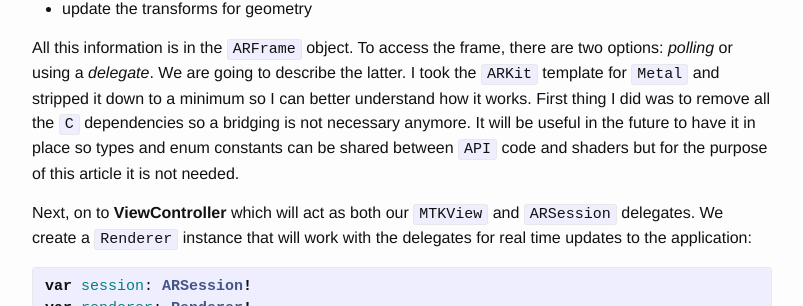
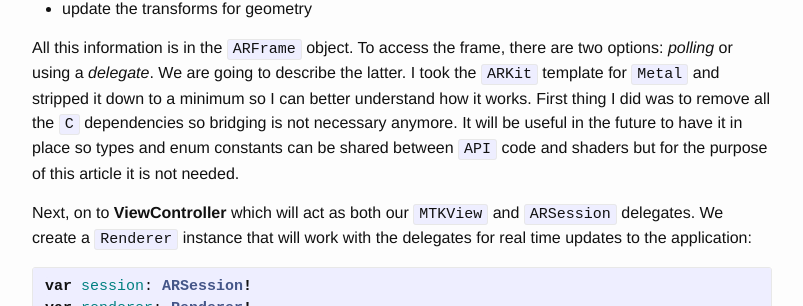
Before and after one commit to AlirioLau/metalkit.github.io, a Jekyll site: the page built from _posts/2017-07-29-using-arkit-with-metal.markdown, in a window 1280 px wide and 900 px high, scrolled down 3114 px. Shown: the part 146-452 px from the top of the window, without its empty margins (238-1041 px from the left). Built offline with Jekyll 4.4.1, drawn with Linux system fonts in a browser that asks for light colours; comment, search, counter and statistics services are not loaded; some of the changed text lies outside the part shown.

Commit message:
initial commit

```diff
--- a/_posts/2017-07-29-using-arkit-with-metal.markdown
+++ b/_posts/2017-07-29-using-arkit-with-metal.markdown
@@ -13,7 +13,7 @@
 
 - **Tracking** - no external setup is necessary to do world tracking using visual inertial odometry.
 - **Scene Understanding** - the ability of detecting scene attributes using plane detection, hit-testing and light estimation.
-- **Rendering** - can be easily integrated because of the template `AR` views provided by `SpriteKit` and `SceneKit` but it can also be customized for `Metal`. all the pre-render processing is done by `ARKit` which is also responsible for image capturing using `AVFoundation` and `CoreMotion`.
+- **Rendering** - can be easily integrated because of the template `AR` views provided by `SpriteKit` and `SceneKit` but it can also be customized for `Metal`. All the pre-render processing is done by `ARKit` which is also responsible for image capturing using `AVFoundation` and `CoreMotion`.
 
 In this first part of the series we will be looking mostly at `Rendering` in `Metal` and talk about the other two stages in the next part of this series. In an `AR` application, the `Tracking` and `Scene Understanding` are handled entirely by the `ARKit` framework while `Rendering` can be handled by either `SpriteKit`, `SceneKit` or `Metal`:
 
@@ -61,7 +61,7 @@
 - update the lighting
 - update the transforms for geometry
 
-All this information is in the `ARFrame` object. To access the frame, there are two options: _polling_ or using a _delegate_. We are going to describe the latter. I took the `ARKit` template for `Metal` and stripped it down to a minimum so I can better understand how it works. First thing I did was to remove all the `C` dependencies so a bridging is not necessary anymore. It will be useful in the future to have it in place so types and enum constants can be shared between `API` code and shaders but for the purpose of this article it is not needed.
+All this information is in the `ARFrame` object. To access the frame, there are two options: _polling_ or using a _delegate_. We are going to describe the latter. I took the `ARKit` template for `Metal` and stripped it down to a minimum so I can better understand how it works. First thing I did was to remove all the `C` dependencies so bridging is not necessary anymore. It will be useful in the future to have it in place so types and enum constants can be shared between `API` code and shaders but for the purpose of this article it is not needed.
 
 Next, on to __ViewController__ which will act as both our `MTKView` and `ARSession` delegates. We create a `Renderer` instance that will work with the delegates for real time updates to the application:
 
@@ -285,7 +285,7 @@
 }
 {% endhighlight %}
 
-In the fragment shader we sample the two textures to get the color at the given texture coordinate after which we return the coverted `RGB` color:
+In the fragment shader we sample the two textures to get the color at the given texture coordinate after which we return the converted `RGB` color:
 
 {% highlight swift %}fragment float4 capturedImageFragmentShader(ImageColorInOut in [[stage_in]],
                                             texture2d<float, access::sample> textureY [[ texture(1) ]],
```
